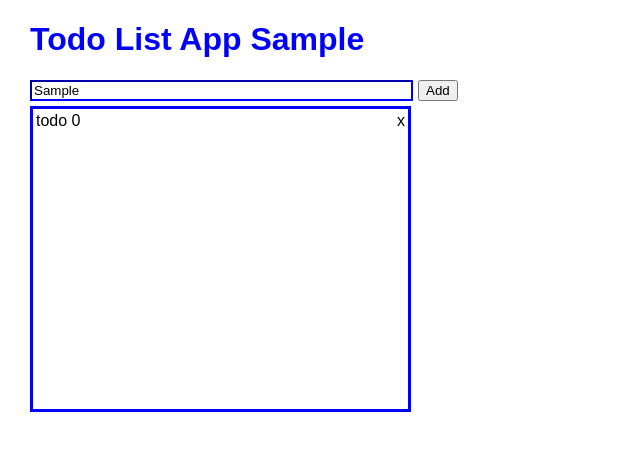
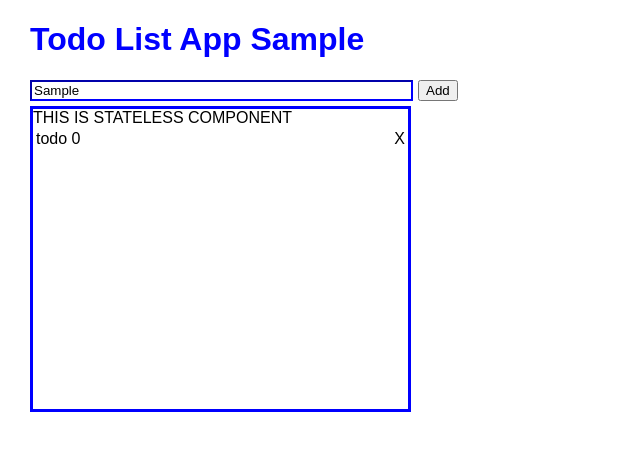
Before and after one commit to yanuaryudhistira/impacttodo-react, a React (Create React App) app: page / in a window 1280 px wide. Both pictures are taken after typing "Sample" into the empty fields and a click on the button "Add". Shown: the top 450 px of the page, without its empty margins (0-640 px from the left). Built offline with nearby package versions, Linux system fonts and the light colour scheme.

Commit message:
7. Porps & Stateless component

```diff
--- a/src/App.js
+++ b/src/App.js
@@ -1,4 +1,5 @@
 import React, { Component } from "react";
+import Output from "./small/output";
 
 class App extends Component {
   constructor() {
@@ -32,14 +33,7 @@ class App extends Component {
           value={this.state.input}
         />
         <button onClick={this.handleClick}>Add</button>
-        <div className="output">
-          {this.state.todos.map((todo, index) => (
-            <div className="todo">
-              <div className="todo-text">{todo}</div>
-              <div>x</div>
-            </div>
-          ))}
-        </div>
+        <Output todos={this.state.todos} />
       </div>
     );
   }
--- /dev/null
+++ b/src/small/output.js
@@ -0,0 +1,17 @@
+import React from "react";
+
+function Output(props) {
+  return (
+    <div className="output">
+      THIS IS STATELESS COMPONENT <br />
+      {props.todos.map((todo, index) => (
+        <div className="todo">
+          <div className="todo-text">{todo}</div>
+          <div>X</div>
+        </div>
+      ))}
+    </div>
+  );
+}
+
+export default Output;
```
